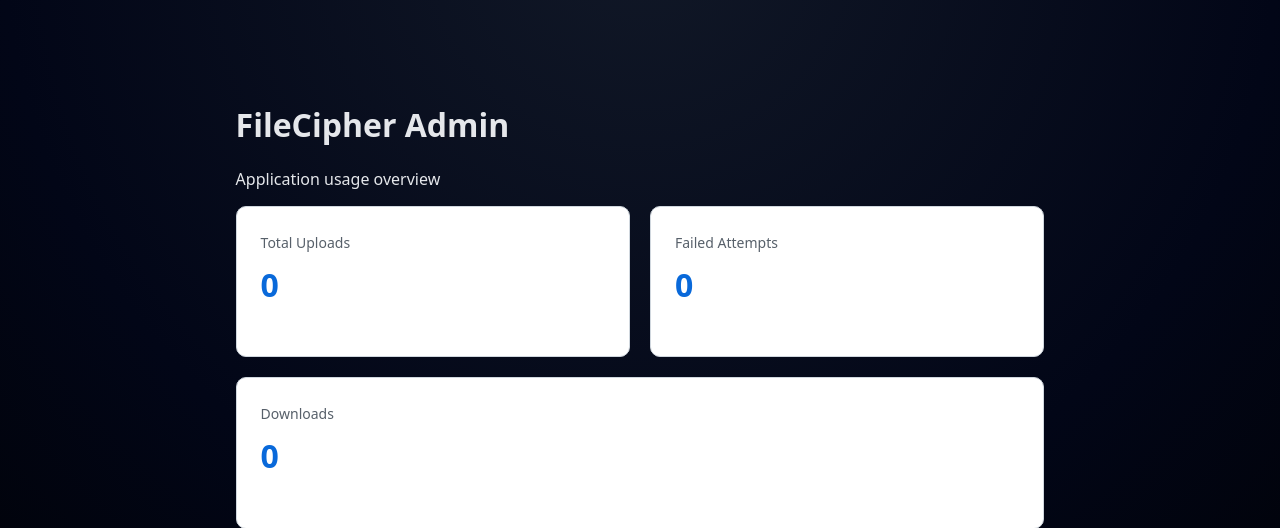
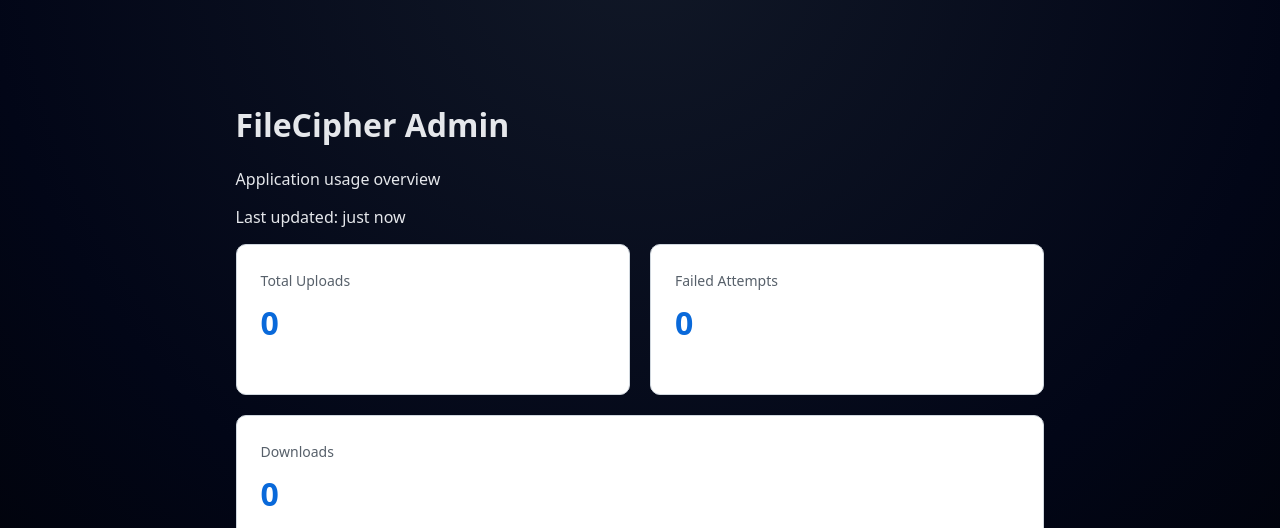
Before and after one commit to collinsmaiko/FileCipher, a Flask app: page /admin/stats in a window 1280 px wide. Shown: the part 72-600 px from the top of the page. Run offline with Flask 3, Linux system fonts and the light colour scheme; data that the repository does not hold is empty.

Commit message:
Add last updated text to admin stats page

```diff
--- a/templates/admin_stats.html
+++ b/templates/admin_stats.html
@@ -6,6 +6,7 @@
     <div class="admin-header">
         <h1>FileCipher Admin</h1>
         <p class="admin-subtitle">Application usage overview</p>
+        <p class="admin-update">Last updated: {{ now | default("just now") }}</p> <!-- Small update -->
     </div>
 
     <div class="stats-grid">
```
